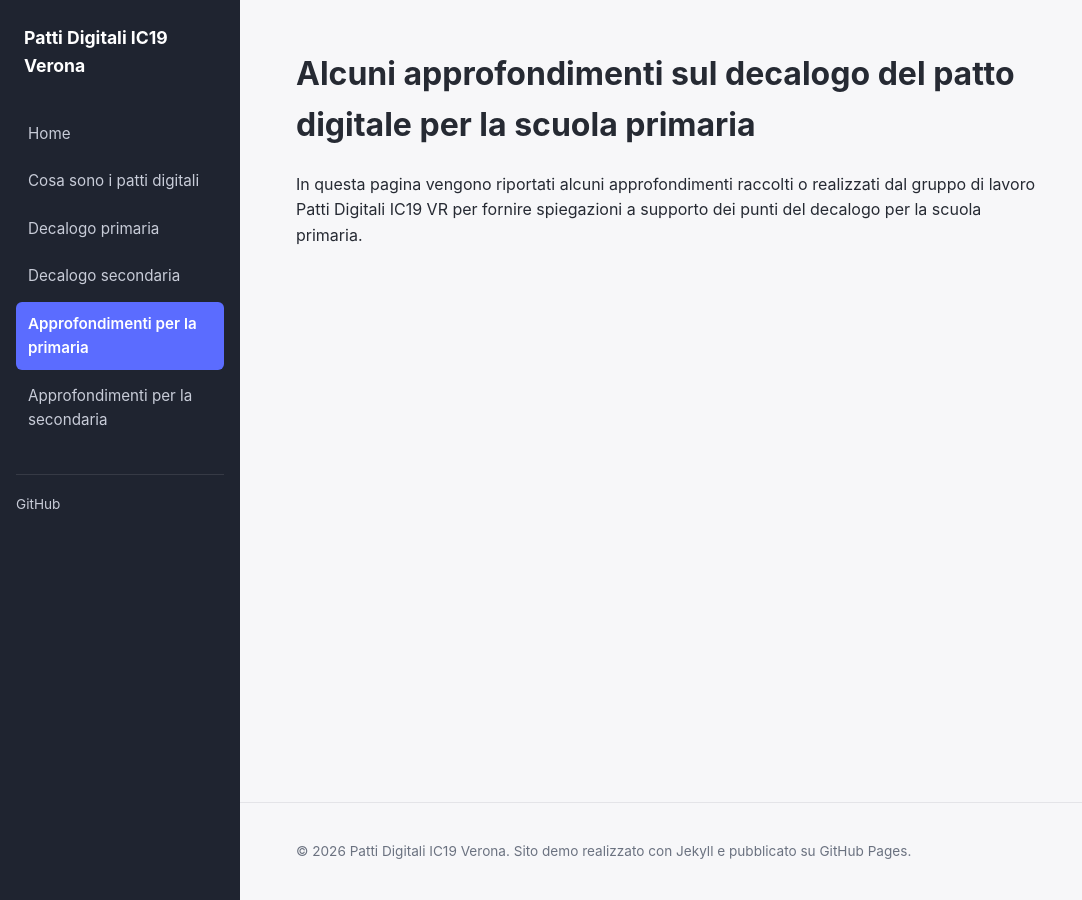
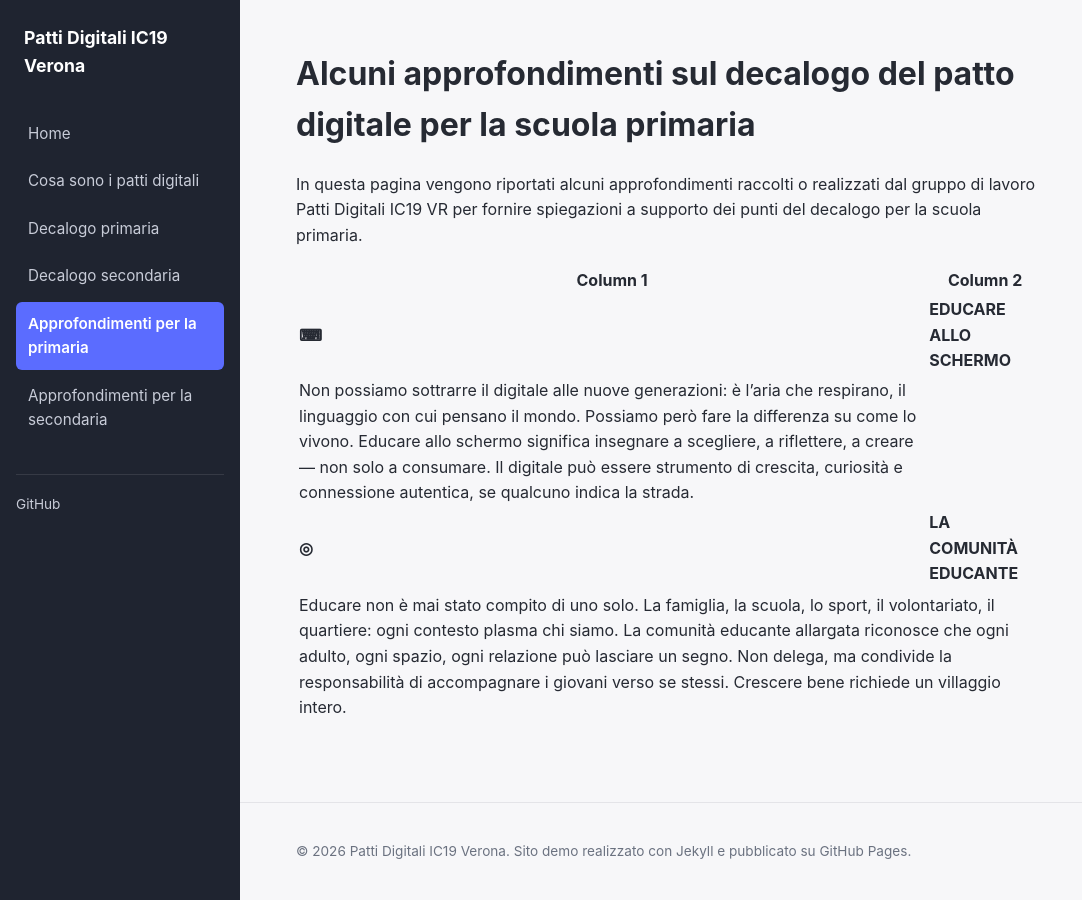
Before and after one commit to albvalente/prova, a Jekyll site: the page built from patto-digitale-primaria-approfondimenti.md, in a window 1280 px wide. Shown: the whole page, without its empty margins (0-1082 px from the left). Built offline with Jekyll 4.4.1, drawn with Linux system fonts in a browser that asks for light colours.

Commit message:
Update patto-digitale-primaria-approfondimenti.md

```diff
--- a/patto-digitale-primaria-approfondimenti.md
+++ b/patto-digitale-primaria-approfondimenti.md
@@ -6,3 +6,11 @@ permalink: /patto-digitale-primaria-approfondimenti/
 # Alcuni approfondimenti sul decalogo del patto digitale per la scuola primaria
 
 In questa pagina vengono riportati alcuni approfondimenti raccolti o realizzati dal gruppo di lavoro Patti Digitali IC19 VR per fornire spiegazioni a supporto dei punti del decalogo per la scuola primaria.
+
+| Column 1 | Column 2 |
+| --- | --- |
+| **⌨** | **EDUCARE ALLO SCHERMO**
+Non possiamo sottrarre il digitale alle nuove generazioni: è l'aria che respirano, il linguaggio con cui pensano il mondo. Possiamo però fare la differenza su come lo vivono. Educare allo schermo significa insegnare a scegliere, a riflettere, a creare — non solo a consumare. Il digitale può essere strumento di crescita, curiosità e connessione autentica, se qualcuno indica la strada. |
+| **◎** | **LA COMUNITÀ EDUCANTE**
+
+Educare non è mai stato compito di uno solo. La famiglia, la scuola, lo sport, il volontariato, il quartiere: ogni contesto plasma chi siamo. La comunità educante allargata riconosce che ogni adulto, ogni spazio, ogni relazione può lasciare un segno. Non delega, ma condivide la responsabilità di accompagnare i giovani verso se stessi. Crescere bene richiede un villaggio intero. |
```
